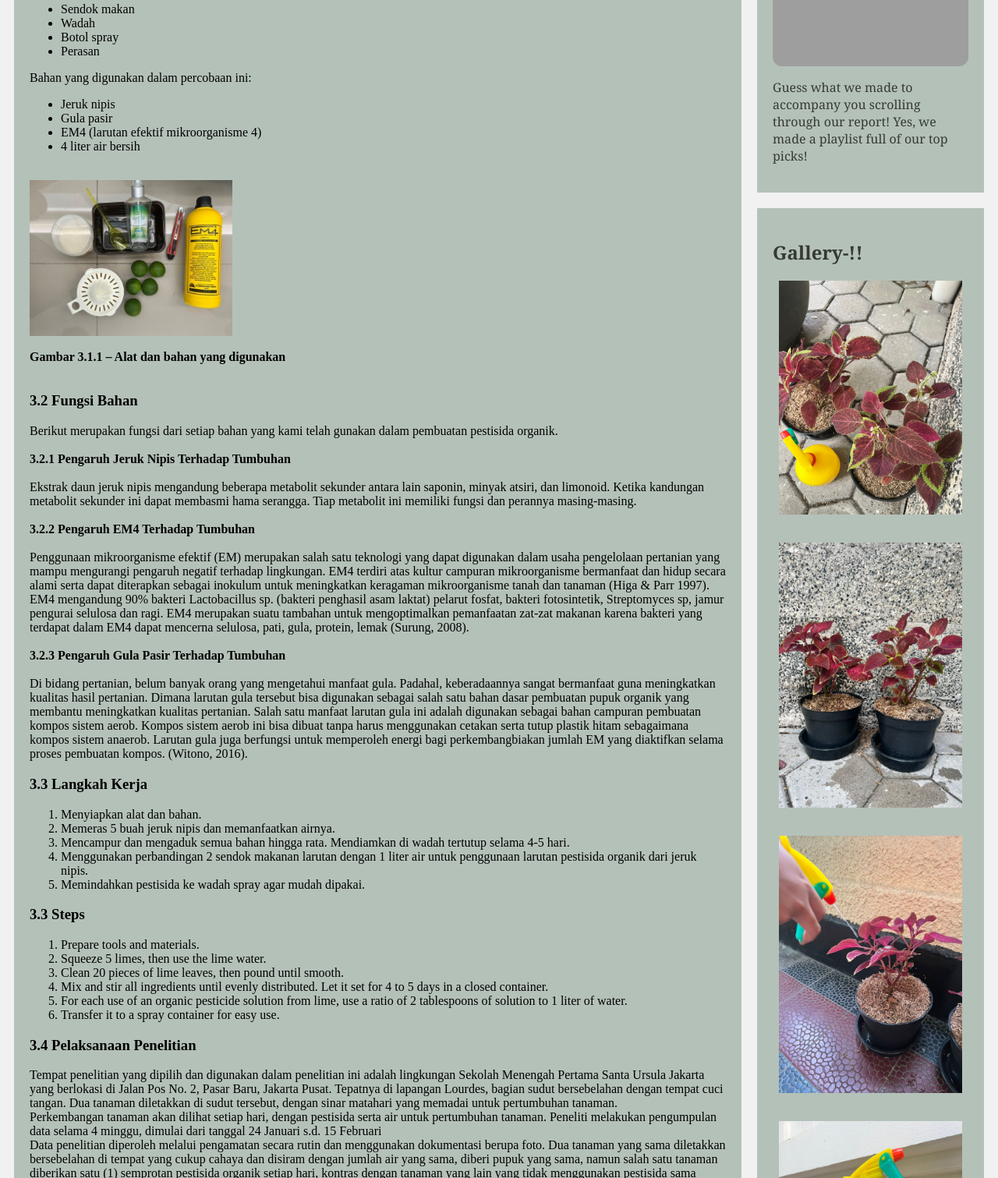
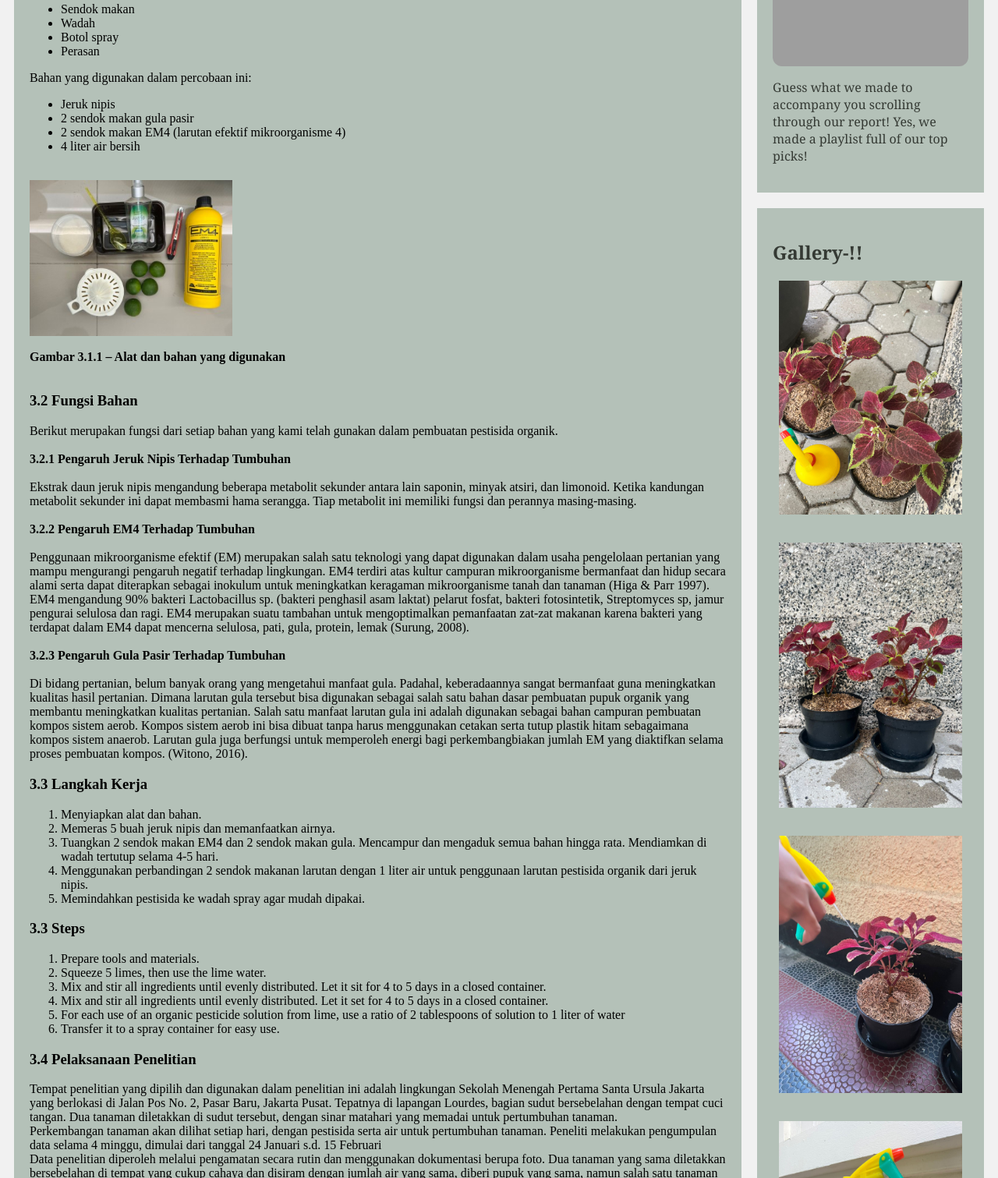
Before and after one commit to izzylovestocode/klp7lovesilipa, a plain HTML site: page bab3.html in a window 1280 px wide. Shown: the part 715-2226 px from the top of the page at 78% size. Drawn offline with Linux system fonts and the light colour scheme; grey boxes are pictures that could not be loaded.

Commit message:
Update bab3.html

```diff
--- a/bab3.html
+++ b/bab3.html
@@ -123,8 +123,8 @@ PELAKSANAAN HASIL PENELITIAN</h2></font></p><br>
 		Bahan yang digunakan dalam percobaan ini:
 		<ul type=disc>
 		<li>Jeruk nipis</li>
-		<li>Gula pasir</li>
-		<li>EM4 (larutan efektif mikroorganisme 4)</li>
+		<li>2 sendok makan gula pasir</li>
+		<li>2 sendok makan EM4 (larutan efektif mikroorganisme 4)</li>
 		<li>4 liter air bersih</li>
 		</ul><br>
 
@@ -165,7 +165,8 @@ PELAKSANAAN HASIL PENELITIAN</h2></font></p><br>
 		<ol type=1 start=1>
 		<li>Menyiapkan alat dan bahan.</li>
 		<li>Memeras 5 buah jeruk nipis dan memanfaatkan airnya.</li>
-		<li>Mencampur dan mengaduk semua bahan hingga rata. Mendiamkan di wadah tertutup selama 4-5 hari. </li>
+		<li>Tuangkan 2 sendok makan EM4 dan 2 sendok makan gula. Mencampur dan mengaduk semua bahan hingga rata. Mendiamkan di wadah tertutup selama 4-5 hari.
+ </li>
 		<li>Menggunakan perbandingan 2 sendok makanan larutan dengan 1 liter air untuk penggunaan larutan pestisida organik dari jeruk nipis.</li>
 		<li>Memindahkan pestisida ke wadah spray agar mudah dipakai. </li>
 		</ol>
@@ -173,9 +174,10 @@ PELAKSANAAN HASIL PENELITIAN</h2></font></p><br>
 		<ol type=1>
 <li>Prepare tools and materials.</li>
 <li>Squeeze 5 limes, then use the lime water.</li>
-<li>Clean 20 pieces of lime leaves, then pound until smooth.</li>
+<li>Mix and stir all ingredients until evenly distributed. Let it sit for 4 to 5 days in a closed container.</li>
 <li>Mix and stir all ingredients until evenly distributed. Let it set for 4 to 5 days in a closed container.</li>
-<li>For each use of an organic pesticide solution from lime, use a ratio of 2 tablespoons of solution to 1 liter of water.</li>
+<li>For each use of an organic pesticide solution from lime, use a ratio of 2 tablespoons of solution to 1 liter of water
+</li>
 <li>Transfer it to a spray container for easy use.</li></ol></font>
 
 <font size=3 face="Times New Roman">
```
